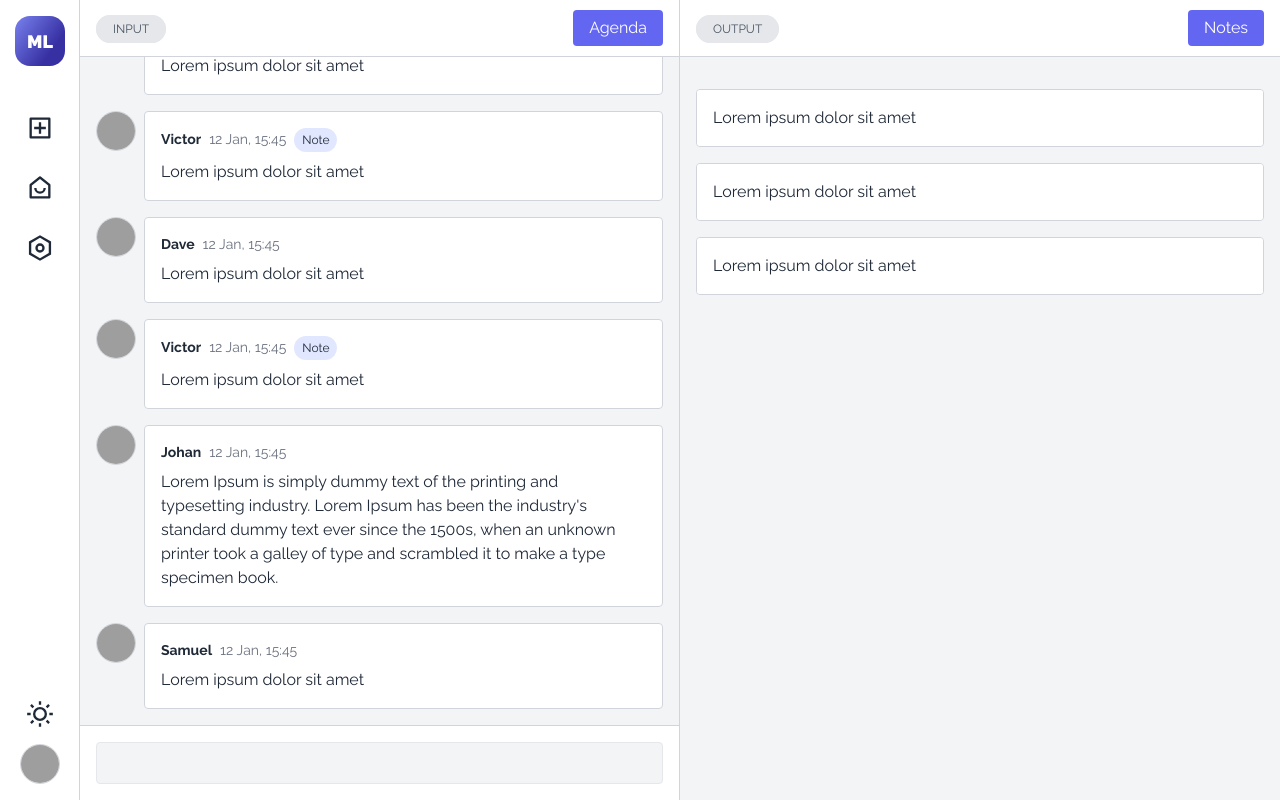
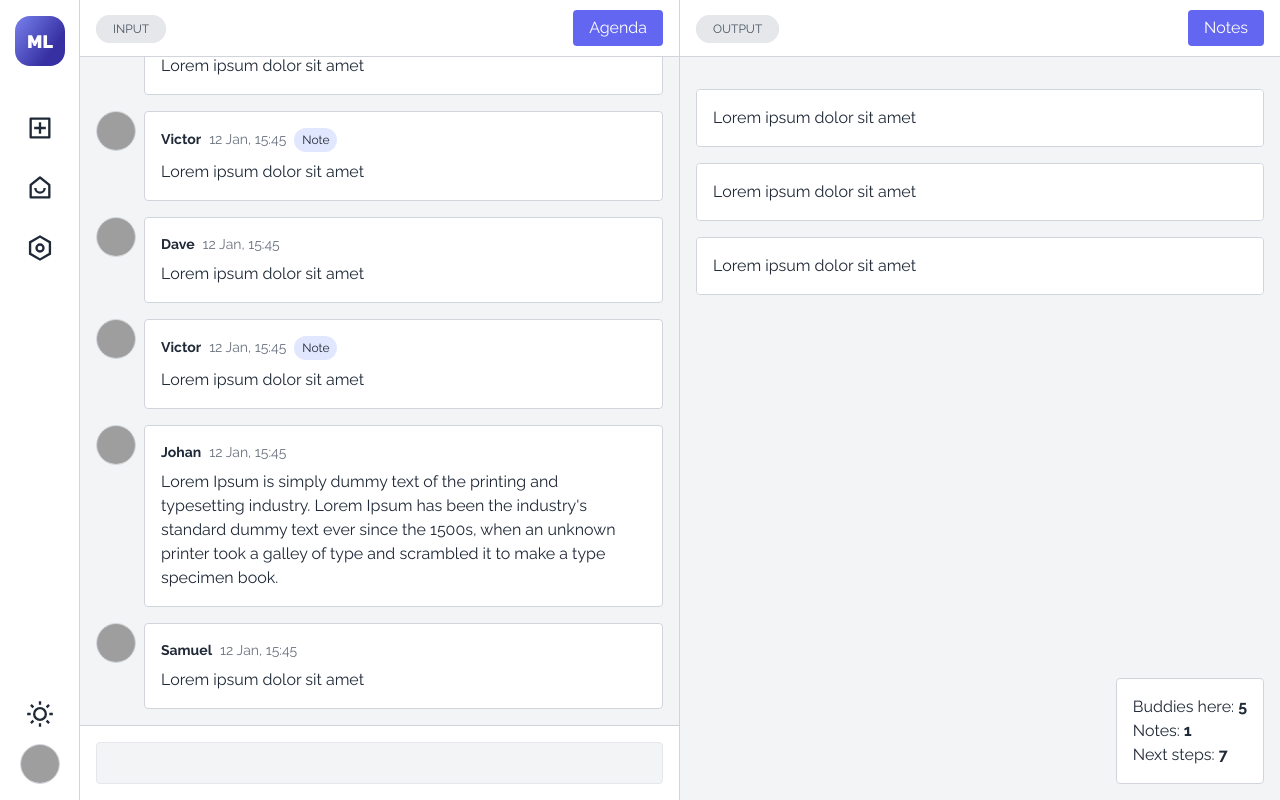
Before and after one commit to brslv/meetlog-web, a React (Create React App) app: page /m/1 in a window 1280 px wide. Built offline with nearby package versions, Linux system fonts and the light colour scheme; grey boxes are pictures that could not be loaded.

Commit message:
add meeting stats component

```diff
--- a/src/components/MeetingOutput.tsx
+++ b/src/components/MeetingOutput.tsx
@@ -2,6 +2,7 @@ import Title from './core/Title'
 import React, { useState } from 'react'
 import Button from './core/Button'
 import MeetingOutputList from './MeetingOutputList'
+import Stats from './Stats'
 
 export enum MeetingOutputType {
   Note = 'Note',
@@ -31,6 +32,9 @@ export default function MeetingOutput() {
       <div className="relative flex-1 flex justify-start flex-col">
         <MeetingOutputList outputs={outputs} />
       </div>
+      <div className="fixed bottom-0 right-0 mr-4 mb-4">
+        <Stats />
+      </div>
     </div>
   )
 }
--- /dev/null
+++ b/src/components/Stats.tsx
@@ -0,0 +1,15 @@
+export default function Stats() {
+  return (
+    <div className="bg-white dark:bg-gray-800 border border-gray-300 dark:border-gray-700 p-4 rounded">
+      <div>
+        Buddies here: <strong>5</strong>
+      </div>
+      <div>
+        Notes: <strong>1</strong>
+      </div>
+      <div>
+        Next steps: <strong>7</strong>
+      </div>
+    </div>
+  )
+}
```
